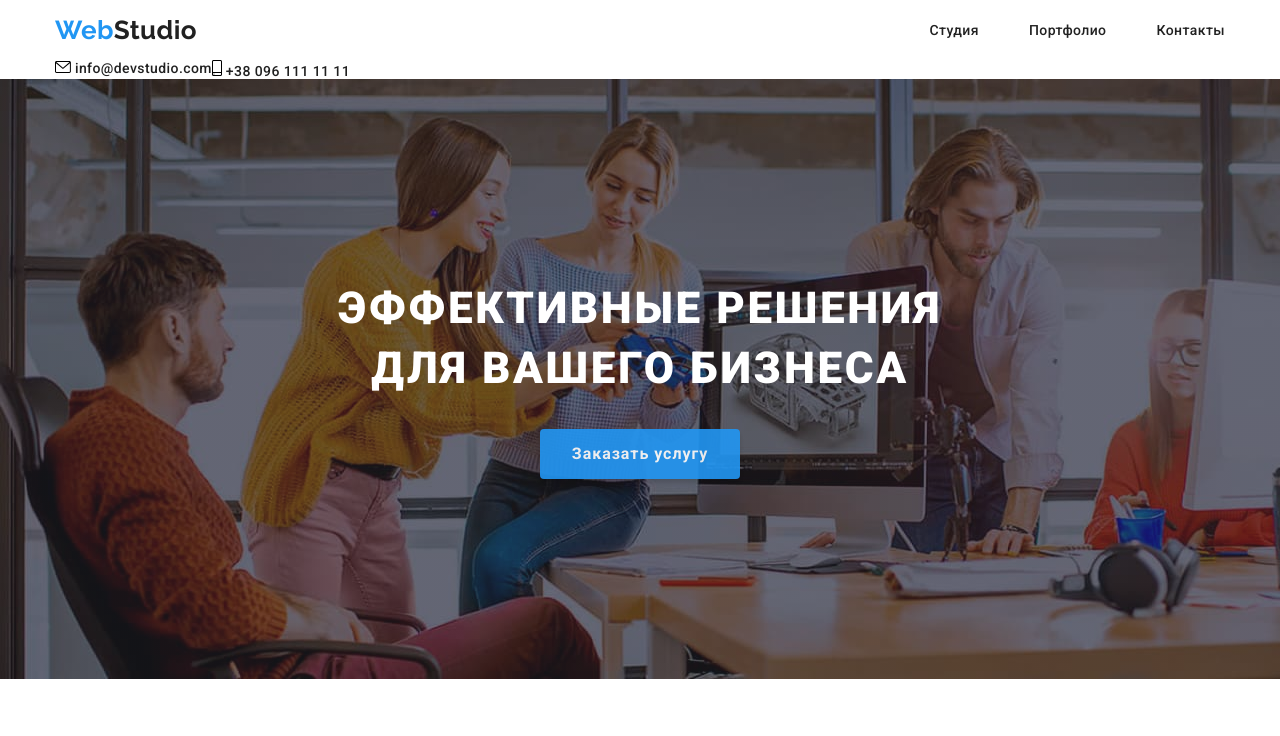
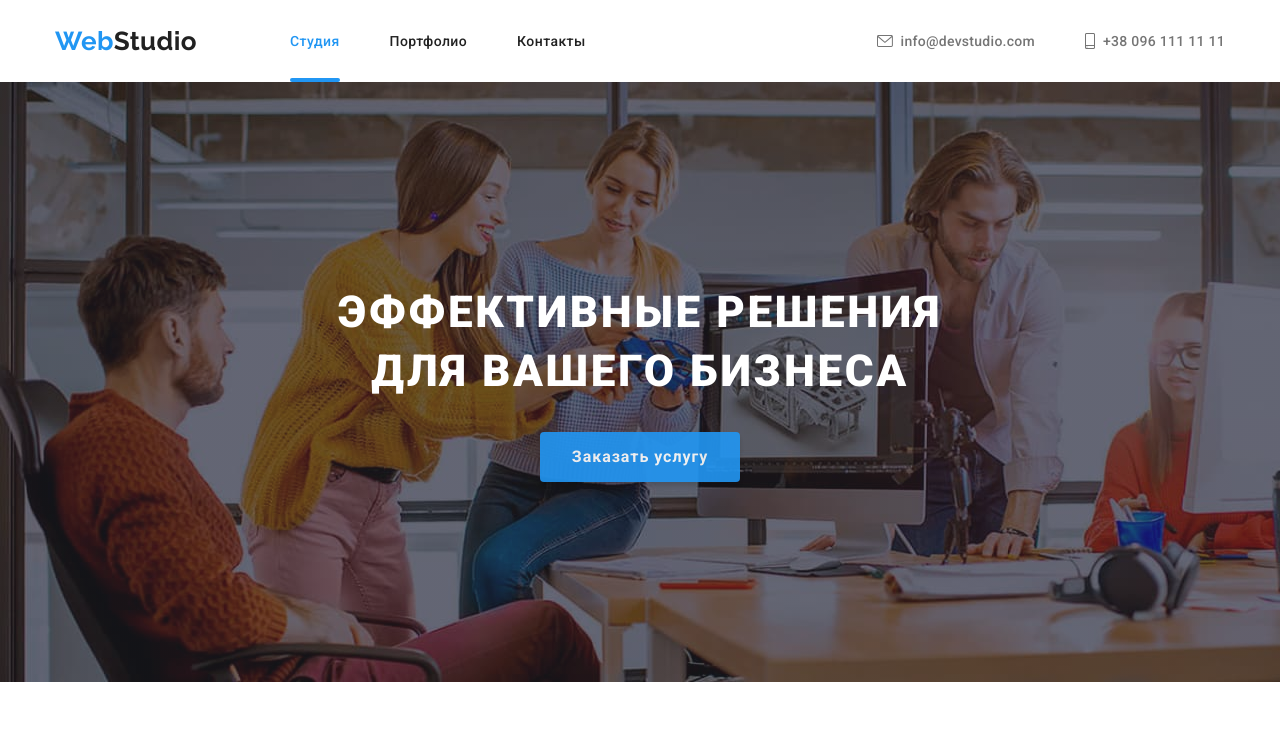
Before and after one commit to denis-tsibaev/goit-markup-hw-08, a plain HTML site: page index.html in a window 1280 px wide. Shown: the top 736 px of the page. Drawn offline with nearby package versions, Linux system fonts and the light colour scheme.

Commit message:
Закончил header адаптив

```diff
--- a/index.html
+++ b/index.html
@@ -21,14 +21,13 @@
 		<div class="container flex-cont">
 			<nav class="navigation">
 				<a class="logo" href="./index.html"><span class="logo-accent">Web</span>Studio</a>
-
-				<svg class="mobile-burger-icon" width="24" height="16" viewBox="0 0 24 16" fill="none"
-					xmlns="http://www.w3.org/2000/svg">
-					<path fill-rule="evenodd" clip-rule="evenodd"
-						d="M0 2.66667V0H24V2.66667H0ZM0 9.33333H24V6.66667H0V9.33333ZM0 16H24V13.3333H0V16Z"
-						fill="black" />
-				</svg>
-
+				<div class="mobile-burger-icon">
+					<svg width="24" height="16" viewBox="0 0 24 16" fill="none" xmlns="http://www.w3.org/2000/svg">
+						<path fill-rule="evenodd" clip-rule="evenodd"
+							d="M0 2.66667V0H24V2.66667H0ZM0 9.33333H24V6.66667H0V9.33333ZM0 16H24V13.3333H0V16Z"
+							fill="black" />
+					</svg>
+				</div>
 				<ul class="nav-list">
 					<li class="item">
 						<a class="current" href="./index.html">Студия</a>
--- a/sass/base/_common.scss
+++ b/sass/base/_common.scss
@@ -73,8 +73,15 @@ a {
 .logo {
   font-family: $second-font;
   font-weight: 700;
-  font-size: 26px;
-  line-height: 1.19;
+  font-size: 24px;
+  line-height: 1.167;
+}
+
+@media screen and (min-width: 1200px) {
+  .logo {
+    font-size: 26px;
+    line-height: 1.192;
+  }
 }
 
 .footer .logo {
--- a/sass/layout/_header.scss
+++ b/sass/layout/_header.scss
@@ -1,3 +1,6 @@
+.header-portfolio {
+  border-bottom: 1px solid $header-border;
+}
 header {
   .contacts-list,
   .nav-list {
@@ -6,42 +9,138 @@ header {
 
   .flex-cont {
     .navigation {
-      height: 60px;
       display: flex;
       align-items: center;
       justify-content: space-between;
+
+      .mobile-burger-icon {
+        padding: 21px 0 20px 21px;
+      }
     }
   }
 }
 
 @media screen and (min-width: 768px) {
   header {
-    .contacts-list,
-    .nav-list {
+    .flex-cont {
       display: flex;
-    }
+      align-items: center;
+      justify-content: space-between;
 
-    .flex-cont {
       .navigation {
+        .logo {
+          margin-right: 88px;
+        }
         .mobile-burger-icon {
           display: none;
         }
 
         .nav-list {
+          display: flex;
+
           .item + .item {
             margin-left: 50px;
           }
+
+          .item a {
+            padding-top: 33px;
+            padding-bottom: 33px;
+            transition-property: color;
+            transition-duration: 250ms;
+            transition-timing-function: cubic-bezier(0.4, 0, 0.2, 1);
+          }
+
+          .current {
+            color: $accent-color;
+            position: relative;
+
+            &::after {
+              content: "";
+              position: absolute;
+              bottom: 0;
+              display: block;
+              width: 100%;
+              height: 4px;
+              border-radius: 2px;
+              background-color: $accent-color;
+            }
+          }
+        }
+      }
+      .contacts-list {
+        display: flex;
+        flex-direction: column;
+
+        .item + .item {
+          margin-top: 10px;
         }
 
-        .contacts-list {
-          .item + .item {
-            margin-left: 50px;
+        .item {
+          .contacts-link {
+            display: flex;
+            align-items: center;
+            font-size: 12px;
+            line-height: 1.167;
+            font-weight: 500;
+            letter-spacing: 0.02em;
+            color: $second-dark-color;
+            padding-top: 5px;
+            padding-bottom: 5px;
+            fill: $second-dark-color;
+            transition-property: color, fill;
+            transition-duration: 250ms;
+            transition-timing-function: cubic-bezier(0.4, 0, 0.2, 1);
+
+            &:hover svg,
+            &:focus svg {
+              fill: $accent-color;
+            }
+
+            svg {
+              margin-right: 8px;
+            }
           }
         }
       }
     }
   }
 }
+
+@media screen and (min-width: 1200px) {
+  header {
+    .flex-cont {
+      .navigation {
+        .logo {
+          margin-right: 93px;
+        }
+      }
+
+      .contacts-list {
+        display: flex;
+        flex-direction: row;
+        align-items: center;
+
+        .item + .item {
+          margin-left: 50px;
+          margin-top: 0;
+        }
+
+        .item {
+          .contacts-link {
+            font-size: 14px;
+            padding-top: 33px;
+            padding-bottom: 33px;
+
+            .item svg {
+              margin-right: 10px;
+            }
+          }
+        }
+      }
+    }
+  }
+}
+
 // .header-portfolio {
 //   border-bottom: 1px solid $header-border;
 // }
```
Also changed, not shown: portfolio.html (+2 -2 lines), css/main.css, css/main.min.css, 2 other files.
